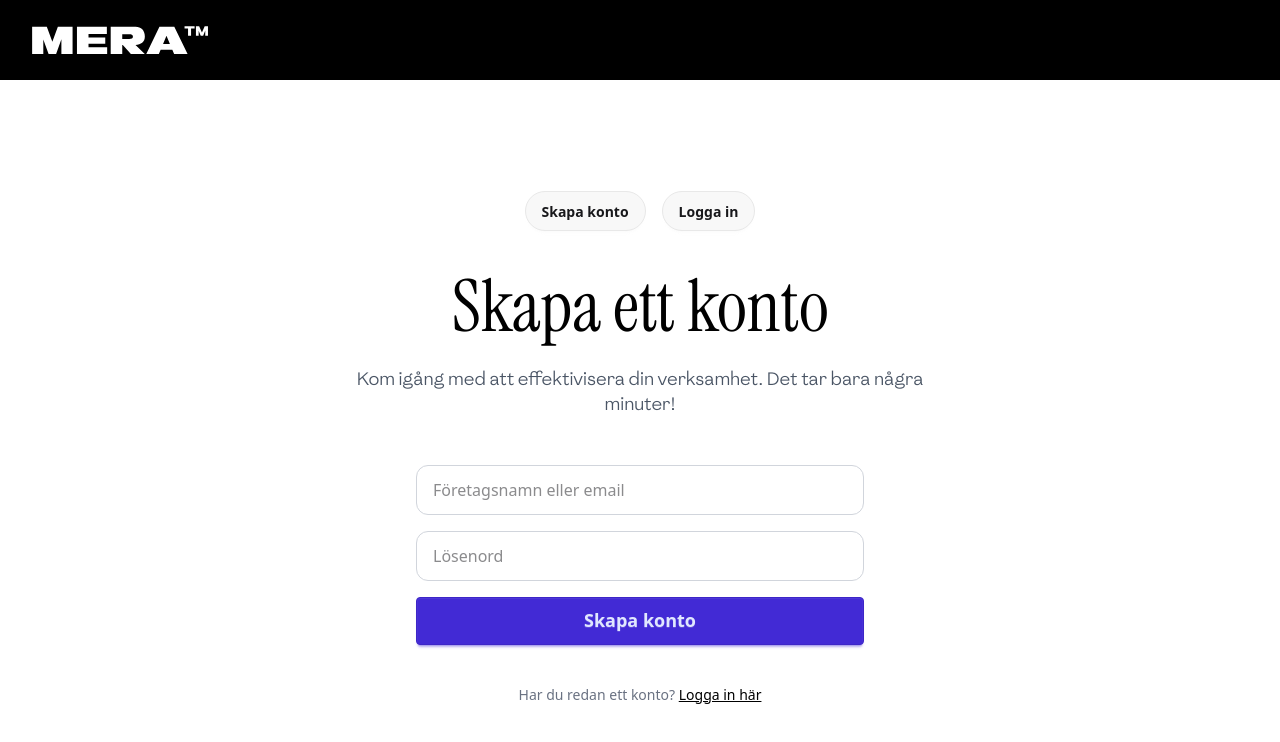
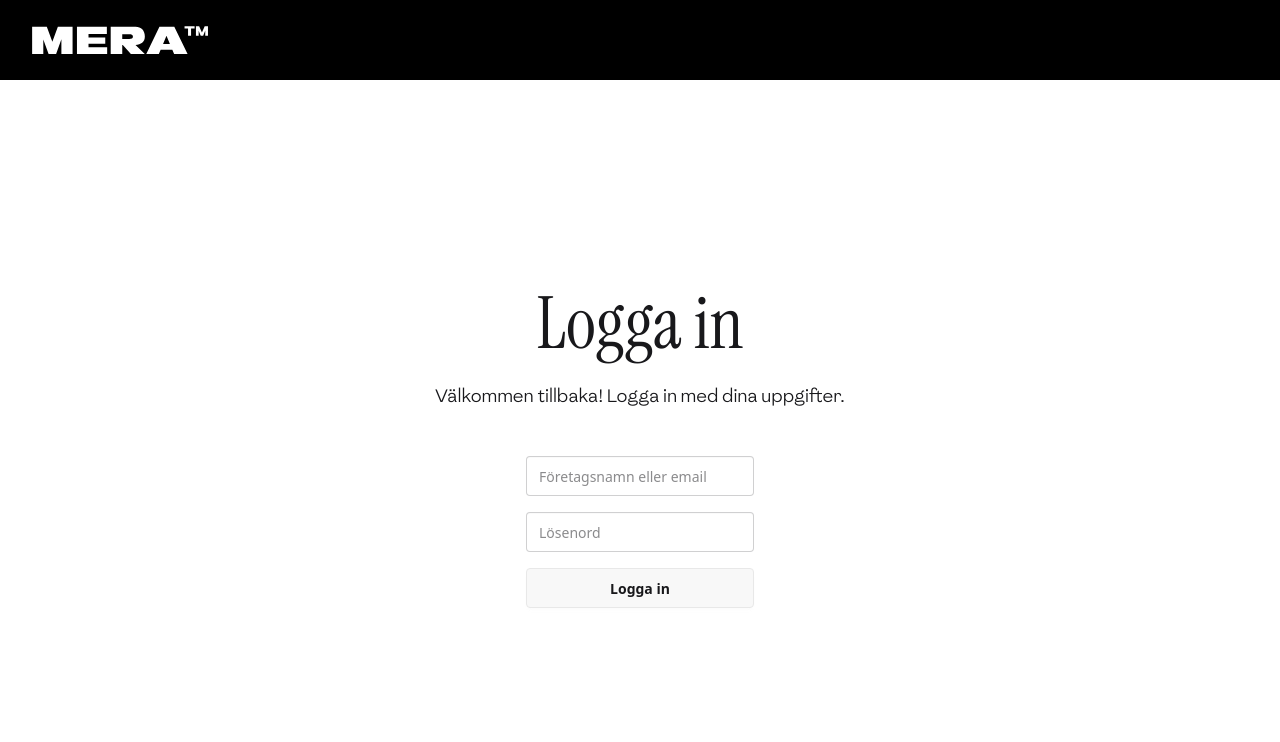
Before and after one commit to Hampus2001/mera, a Next.js app in the folder frontend/: page /logIn in a window 1280 px wide. Shown: the top 742 px of the page. Built offline with nearby package versions, Linux system fonts and the light colour scheme.

Commit message:
new commit fixat login och navbar

```diff
--- a/frontend/app/createWorkspace/page.js
+++ b/frontend/app/createWorkspace/page.js
@@ -1,6 +1,9 @@
 "use client";
 import { HandleWorkspaceContext } from "@/context/WorkspaceContext";
 import { useContext, useEffect, useState } from "react";
+import LandingNav from "@/components/LandingNav";
+
+
 export default function CreateWorkspace() {
   const [toggleSlide, setToggleSlide] = useState(1);
   const [slideTitle, setSlideTitle] = useState("Let's set up your account!");
--- a/frontend/app/logIn/page.js
+++ b/frontend/app/logIn/page.js
@@ -1,27 +1,15 @@
 "use client";
-import Link from "next/link";
 import { useState } from "react";
 import LandingNav from "@/components/LandingNav";
 
 export default function AuthPage() {
-  const [isLogin, setIsLogin] = useState(false);
   const [username, setUsername] = useState("");
   const [password, setPassword] = useState("");
 
   function handleSubmit(e) {
     e.preventDefault();
     const payload = { username, password };
-
-    if (isLogin) {
-      console.log("Logga in:", payload);
-    } else {
-      console.log("Skapa konto:", payload);
-    }
-    //     //     // await fetch("/api/signup", {
-//     //     //   method: "POST",
-//     //     //   headers: { "Content-Type": "application/json" },
-//     //     //   body: JSON.stringify(newAccount),
-//     //     // });
+    console.log("Logga in:", payload);
 
     setUsername("");
     setPassword("");
@@ -30,81 +18,36 @@ export default function AuthPage() {
   return (
     <>
       <LandingNav variant="appMode" />
-      <section className="flex flex-col items-center justify-center min-h-screen px-6 lg:px-40 gap-y-6  pt-24">
-        <div className="flex space-x-4 mb-4">
-          <button
-            onClick={() => setIsLogin(false)}
-            className={`px-4 py-2 rounded-full ${
-              !isLogin ? "btn" : "btn"
-            }`}
-          >
-            Skapa konto
-          </button>
-          <button
-            onClick={() => setIsLogin(true)}
-            className={`px-4 py-2 rounded-full ${
-              isLogin ? "btn" : "btn"
-            }`}
-          >
-            Logga in
-          </button>
-        </div>
-
-        <h1 className="font-instrument text-black text-5xl lg:text-7xl text-center">
-          {isLogin ? "Logga in" : "Skapa ett konto"}
+      <section className="flex flex-col items-center justify-center min-h-screen px-6 lg:px-40 gap-y-6 pt-24">
+        <h1 className="font-instrument text-5xl lg:text-7xl text-center">
+          Logga in
         </h1>
-        <p className="font-absans text-md lg:text-lg text-gray-600 text-center max-w-xl leading-snug">
-          {isLogin
-            ? "Välkommen tillbaka! Logga in med dina uppgifter."
-            : "Kom igång med att effektivisera din verksamhet. Det tar bara några minuter!"}
+        <p className="font-absans text-md lg:text-lg text-center max-w-xl leading-snug">
+          Välkommen tillbaka! Logga in med dina uppgifter.
         </p>
 
         <form
           onSubmit={handleSubmit}
-          className="flex flex-col w-full max-w-md gap-4 mt-6"
+          className="flex flex-col max-w-md gap-4 mt-6"
         >
           <input
             type="text"
             placeholder="Företagsnamn eller email"
             value={username}
             onChange={(e) => setUsername(e.target.value)}
-            className="border border-gray-300 px-4 py-3 rounded-xl focus:outline-none focus:ring-2 focus:ring-black"
+            className="input"
           />
           <input
             type="password"
             placeholder="Lösenord"
             value={password}
             onChange={(e) => setPassword(e.target.value)}
-            className="border border-gray-300 px-4 py-3 rounded-xl focus:outline-none focus:ring-2 focus:ring-black"
+            className="input"
           />
-          <button type="submit" className="btn btn-lg btn-primary">
-            {isLogin ? "Logga in" : "Skapa konto"}
+          <button type="submit" className="btn">
+            Logga in
           </button>
         </form>
-
-        <p className="text-sm text-gray-500 mt-4">
-          {isLogin ? (
-            <>
-              Har du inget konto?{" "}
-              <button
-                onClick={() => setIsLogin(false)}
-                className="text-black underline"
-              >
-                Skapa konto här
-              </button>
-            </>
-          ) : (
-            <>
-              Har du redan ett konto?{" "}
-              <button
-                onClick={() => setIsLogin(true)}
-                className="text-black underline"
-              >
-                Logga in här
-              </button>
-            </>
-          )}
-        </p>
       </section>
     </>
   );
```
